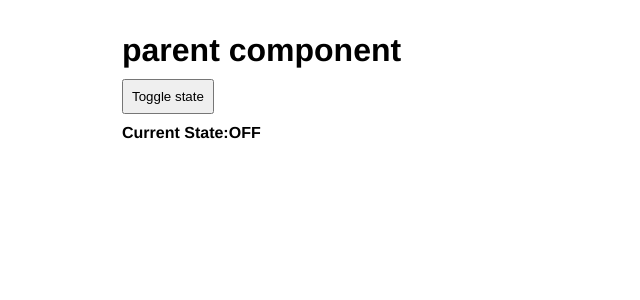
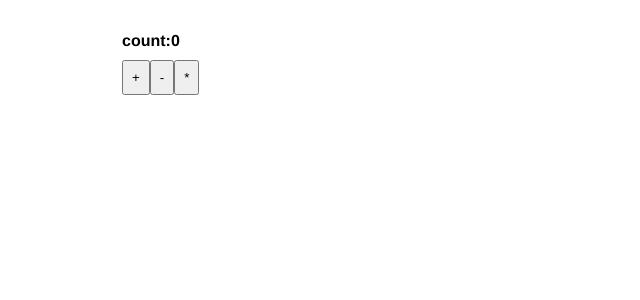
Before and after one commit to shahrukh-naik/react-hooks, a React (Vite) app: page / in a window 1280 px wide. Shown: the top 300 px of the page, without its empty margins (0-640 px from the left). Built offline with nearby package versions, Linux system fonts and the light colour scheme.

Commit message:
added reducer hook

```diff
--- a/src/App.jsx
+++ b/src/App.jsx
@@ -2,6 +2,7 @@
 import './App.css'
 import UseContext from './hooks/use-context/UseContext'
 import UseEffect from './hooks/use-effect/UseEffect'
+import UseReducer from './hooks/use-reducer/UseReducer'
 import UseState from './hooks/use-state/UseState'
 
 function App() {
@@ -11,7 +12,8 @@ function App() {
     <div className="continer">
       {/* <UseState /> */}
       {/* <UseEffect/> */}
-      <UseContext />
+      {/* <UseContext /> */}
+      <UseReducer/>
     </div>
     </>
   )
--- /dev/null
+++ b/src/hooks/use-reducer/UseReducer.jsx
@@ -0,0 +1,26 @@
+import React, { useReducer, useState } from 'react'
+
+const reducer = (state, action) => {
+    switch (action.type) {
+        case 'incr':
+            return { count: state.count + 1 };
+        case 'dcr':
+            return { count: state.count > 0 ? state.count - 1 : 0 };
+        case 'mul':
+            return { count: state.count * 2 }
+    }
+}
+const UseReducer = () => {
+    //right side is the default value for reducer variables  and the first argument is the reducer function...
+    const [state, dispatch] = useReducer(reducer, { count: 0 })
+    return (
+        <div className="">
+            <p>count:{state.count}</p>
+            <button onClick={() => (dispatch({ type: 'incr' }))}>+</button>
+            <button onClick={() => (dispatch({ type: 'dcr' }))}>-</button>
+            <button onClick={() => (dispatch({ type: 'mul' }))}>*</button>
+        </div>
+    )
+}
+
+export default UseReducer
```
